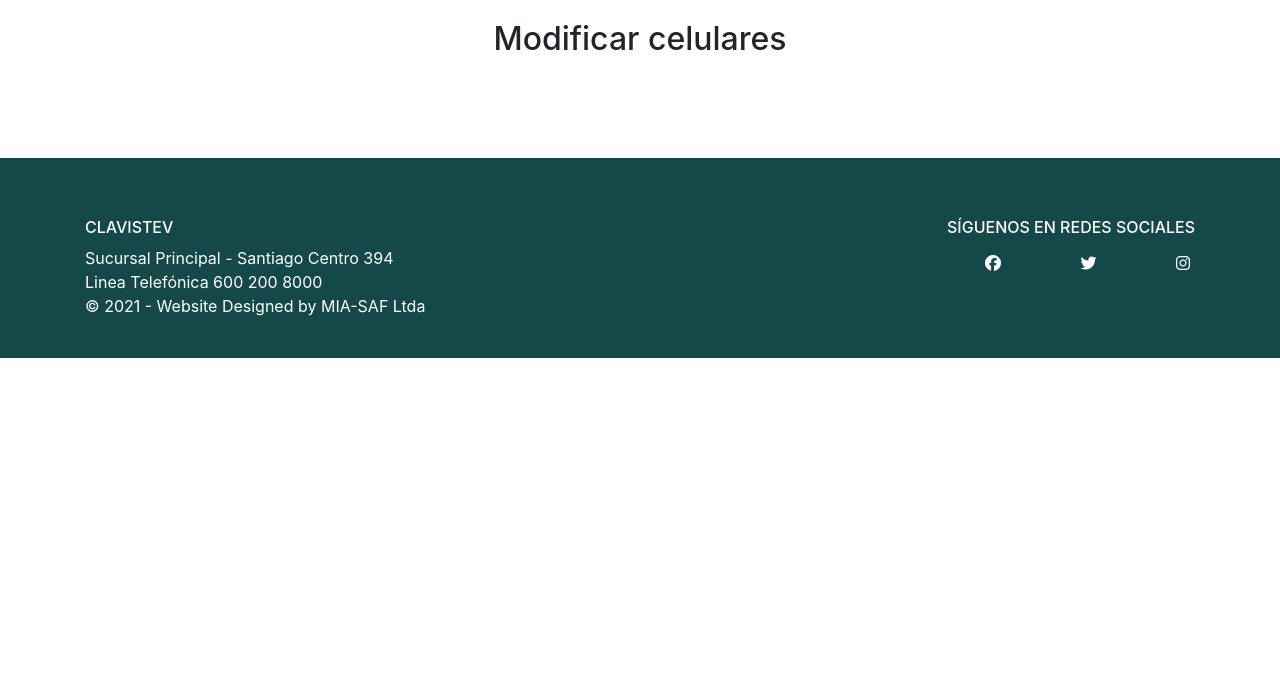
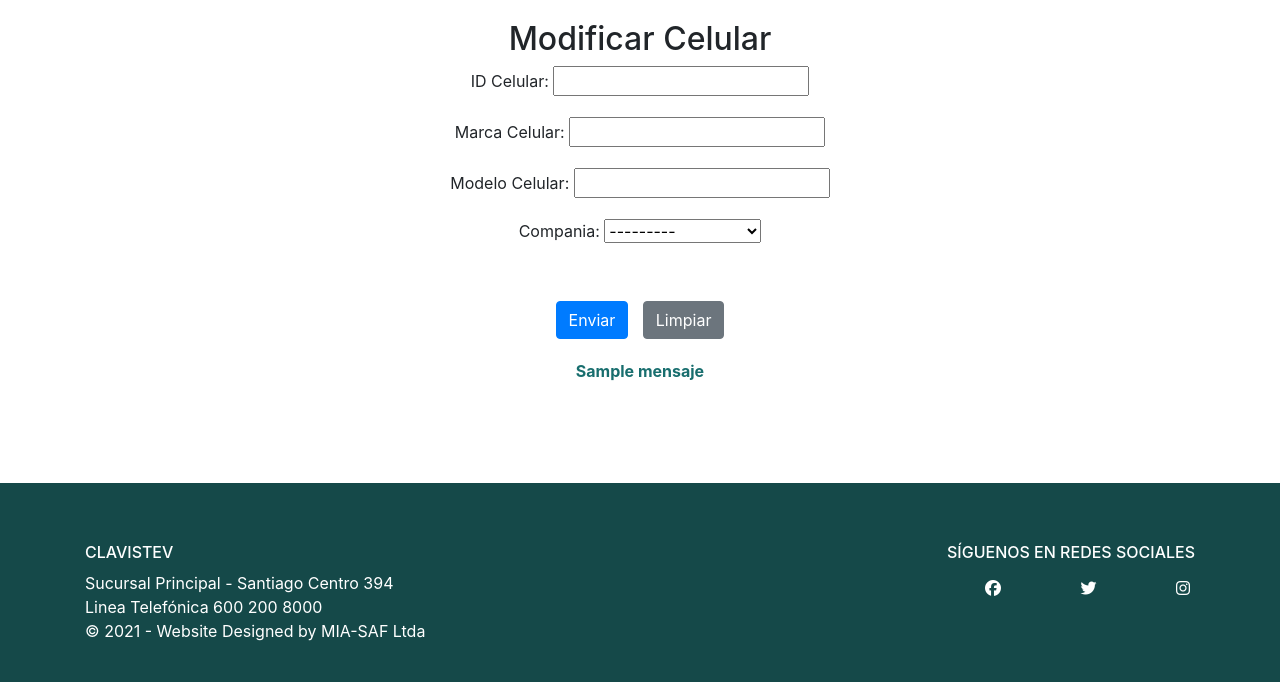
Before and after one commit to israosvaldo-duoc/clavistev, a Django app: template core/templates/core/editar_celulares.html in a window 1280 px wide. Shown: the part 66-748 px from the top of the page. Run offline with Django 3.2, Linux system fonts and the light colour scheme; tables that the repository leaves empty hold one stand-in row (values such as "Sample post"); the template is opened without the code that fills it: values that come from a table or form of the project are taken from there, most other values are stand-ins (such as "Sample title", 1, 10 or a date in 2020); some libraries are stand-ins or nearby versions.

Commit message:
Se agrega  editar celulares y configuracion

```diff
--- a/core/templates/core/editar_celulares.html
+++ b/core/templates/core/editar_celulares.html
@@ -2,8 +2,29 @@
 
 {% load static %}
 
+<!-- BLOQUE CSS-->
+{% block css %}
+<link rel="stylesheet" href="https://cdn.jsdelivr.net/npm/bootstrap@4.6.0/dist/css/bootstrap.min.css"
+integrity="sha384-B0vP5xmATw1+K9KRQjQERJvTumQW0nPEzvF6L/Z6nronJ3oUOFUFpCjEUQouq2+l" crossorigin="anonymous">
+<link rel="stylesheet" href="{% static 'core/'%}css/style.css">
+{% endblock %}
+
+<!-- BlOQUE CONTENIDO-->
 {% block contenido %}
 
-<h2>Modificar celulares</h2>
+<h2 id="titulo-modificar-celular">Modificar Celular</h2>
+<form action="" method="POST" id="formulario-modificar">
+    {% csrf_token %}
+    <div class="form-group">
+        {{form.as_p}}
 
+    </div>
+
+    <div id="div-enviar-limpiar">
+        <input class="btn btn-primary" type="submit" value="Enviar" id="Modificar">
+        <input class="btn btn-secondary" type="reset" value="Limpiar" id="limpiar">
+    </div>
+</form>
+
+<div id="mensaje" class="" role="alert"> <p id="mensaje-success"> {{ mensaje }} </p></div>
 {% endblock %}
--- a/core/urls.py
+++ b/core/urls.py
@@ -6,5 +6,5 @@ urlpatterns = [
     path('crear-celular/', crear_celular, name="crear_celular"),
     path('listado-celulares/', listado_celulares, name="listado_celulares"),
     path('eliminar-celulares/',eliminar_celulares, name="eliminar_celulares"),
-    path('editar-celulares/', editar_celulares, name="editar_celulares"),
+    path('editar-celulares/<int:id>', editar_celulares, name="editar_celulares"),
 ]
```
Also changed, not shown: core/views.py (+12 -2 lines), core/migrations/0002_auto_20210627_1448.py (added), core/templates/core/listado_celulares.html (line endings or trailing spaces).
